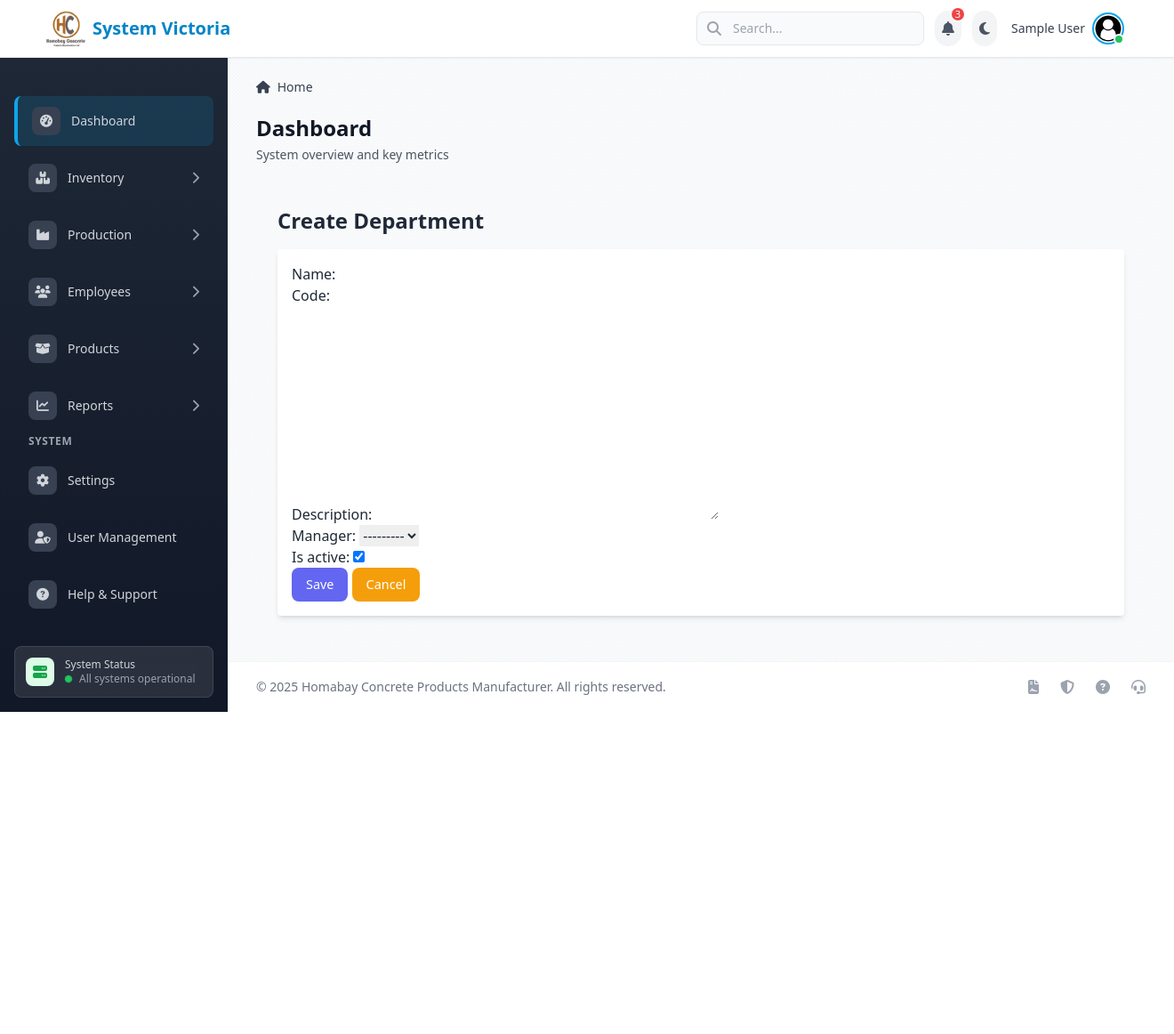
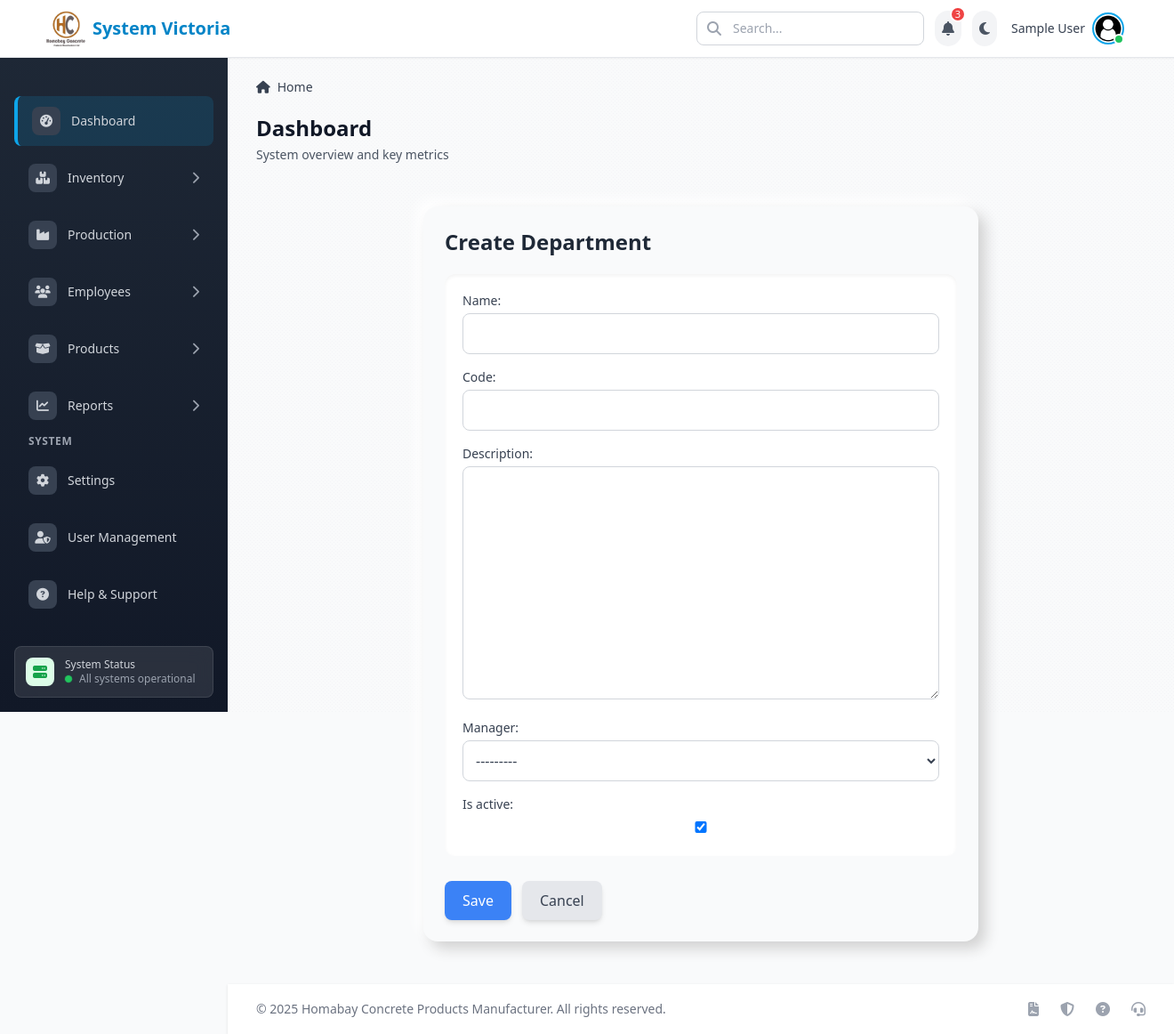
Before and after one commit to OchiengBrandon/system-victoria-hbcp, a Django app: page /victoria-management-system/accounts/departments/create/ in a window 1320 px wide; the page is wider, and only the part inside the window is pictured. Shown: that part at 89% size. Before the commit the page ends 800 px from the top of that part, so only its background shows below. Run offline with Django 5.2, Linux system fonts and the light colour scheme; the visitor is signed in with stand-in values (Sample User, id 1); some libraries are stand-ins or nearby versions.

Commit message:
Added department

```diff
--- a/templates/accounts/department_form.html
+++ b/templates/accounts/department_form.html
@@ -1,12 +1,55 @@
 {% extends 'base.html' %}
+
 {% block content %}
-<div class="container mx-auto p-6">
-    <h1 class="text-2xl font-bold">{{ title }}</h1>
-    <form method="POST" class="bg-white p-4 rounded shadow-md mt-4">
-        {% csrf_token %}
-        {{ form.as_p }}
-        <button type="submit" class="btn btn-primary">Save</button>
-        <a href="{% url 'accounts:department_list' %}" class="btn btn-secondary">Cancel</a>
+<div class="container mx-auto p-6 max-w-2xl">
+  <div class="bg-gray-50 dark:bg-gray-800 rounded-2xl p-6 shadow-[8px_8px_16px_#d1d1d1,-8px_-8px_16px_#ffffff] dark:shadow-[8px_8px_16px_#1c1c1c,-8px_-8px_16px_#2a2a2a] transition-all duration-300">
+    <h1 class="text-2xl font-bold text-gray-800 dark:text-gray-100 mb-5">{{ title }}</h1>
+
+    <form method="POST" class="space-y-5">
+      {% csrf_token %}
+
+      <div class="bg-white dark:bg-gray-700 p-5 rounded-xl shadow-inner transition-all duration-300">
+        <div class="space-y-4">
+          {{ form.as_p }}
+        </div>
+      </div>
+
+      <div class="flex space-x-3 pt-2">
+        <button type="submit" class="px-5 py-2.5 bg-blue-500 hover:bg-blue-600 text-white rounded-lg shadow-md hover:shadow-lg transition-all duration-300 focus:outline-none focus:ring-2 focus:ring-blue-500 focus:ring-opacity-50">
+          Save
+        </button>
+        <a href="{% url 'accounts:department_list' %}" class="px-5 py-2.5 bg-gray-200 dark:bg-gray-600 text-gray-700 dark:text-gray-200 rounded-lg shadow-md hover:shadow-lg hover:bg-gray-300 dark:hover:bg-gray-500 transition-all duration-300 focus:outline-none focus:ring-2 focus:ring-gray-400 focus:ring-opacity-50">
+          Cancel
+        </a>
+      </div>
     </form>
+  </div>
 </div>
+
+<script>
+  // Apply modern styling to Django-generated form elements
+  document.addEventListener('DOMContentLoaded', () => {
+    // Style form inputs
+    const inputs = document.querySelectorAll('input, select, textarea');
+    inputs.forEach(input => {
+      input.classList.add('w-full', 'p-2.5', 'rounded-lg', 'border', 'border-gray-300',
+        'dark:border-gray-600', 'bg-white', 'dark:bg-gray-700', 'text-gray-700',
+        'dark:text-gray-200', 'focus:ring-2', 'focus:ring-blue-400', 'focus:border-transparent',
+        'transition-all', 'duration-300');
+    });
+
+    // Style form labels
+    const labels = document.querySelectorAll('label');
+    labels.forEach(label => {
+      label.classList.add('block', 'text-sm', 'font-medium', 'text-gray-700',
+        'dark:text-gray-300', 'mb-1');
+    });
+
+    // Add help text styling
+    const helpTexts = document.querySelectorAll('.helptext');
+    helpTexts.forEach(text => {
+      text.classList.add('text-xs', 'text-gray-500', 'dark:text-gray-400', 'mt-1', 'block');
+    });
+  });
+</script>
 {% endblock %}
```
Also changed, not shown: templates/accounts/employee_form.html (+35 -13 lines).
